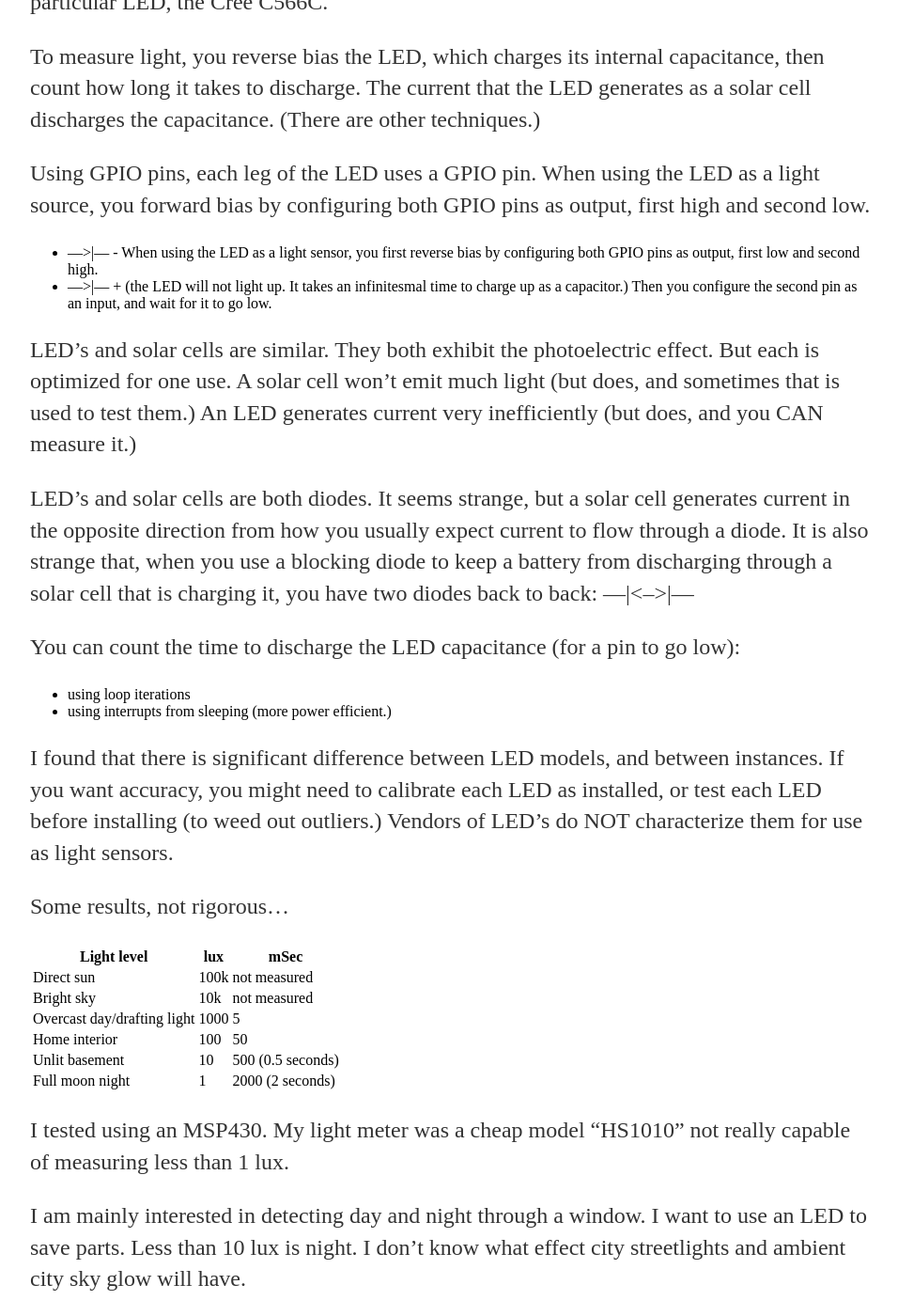
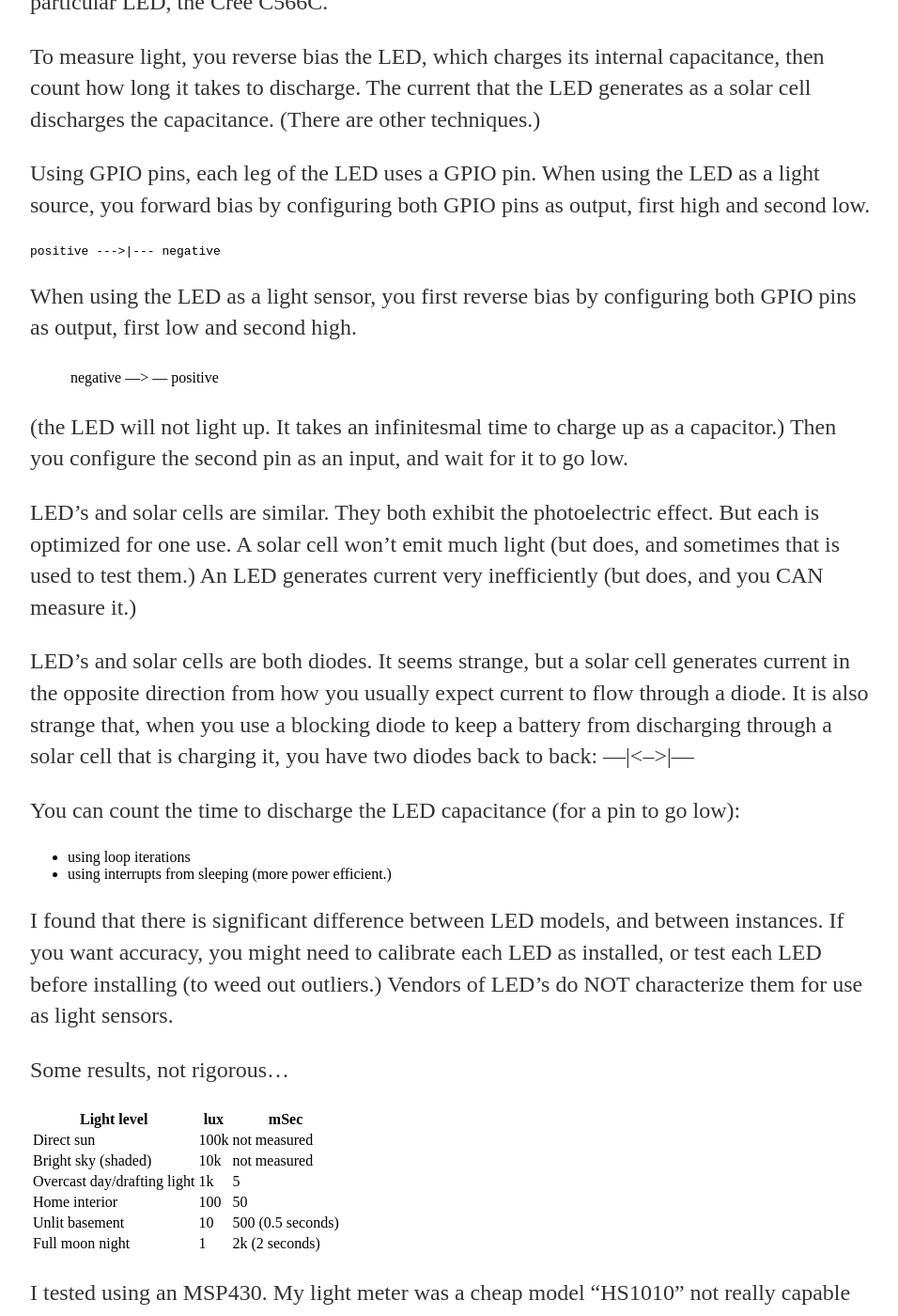
Before and after one commit to bootchk/bootchk.github.io, a Jekyll site: the page built from _posts/2019-05-10-measureLightUsingLED.md, in a window 1280 px wide and 1400 px high, scrolled down 336 px. Shown: the whole window at 94% size, without its empty margins (160-1116 px from the left). Built offline with Jekyll 4.4.1, drawn with Linux system fonts in a browser that asks for light colours.

Commit message:
Update 2019-05-10-measureLightUsingLED.md

````diff
--- a/_posts/2019-05-10-measureLightUsingLED.md
+++ b/_posts/2019-05-10-measureLightUsingLED.md
@@ -13,9 +13,15 @@ To measure light, you reverse bias the LED, which charges its internal capacitan
 
 Using GPIO pins, each leg of the LED uses a GPIO pin.
 When using the LED as a light source, you forward bias by configuring both GPIO pins as output, first high and second low.
-+ --->|--- -
+
+```
+positive --->|--- negative
+```
+
 When using the LED as a light sensor, you first reverse bias by configuring both GPIO pins as output, first low and second high.
-- --->|--- +
+
+> negative --->|--- positive
+
 (the LED will not light up.  It takes an infinitesmal time to charge up as a capacitor.)
 Then you configure the second pin as an input, and wait for it to go low.
 
@@ -41,11 +47,11 @@ Some results, not rigorous...
 Light level | lux | mSec
 --- | --- | ---
 Direct sun | 100k | not measured
-Bright sky | 10k | not measured
-Overcast day/drafting light | 1000 | 5
+Bright sky (shaded) | 10k | not measured
+Overcast day/drafting light | 1k | 5
 Home interior | 100 | 50
 Unlit basement | 10 | 500 (0.5 seconds)
-Full moon night | 1 | 2000 (2 seconds)
+Full moon night | 1 | 2k (2 seconds)
 
 I tested using an MSP430.  My light meter was a cheap model "HS1010" not really capable of measuring less than 1 lux.
 
````
